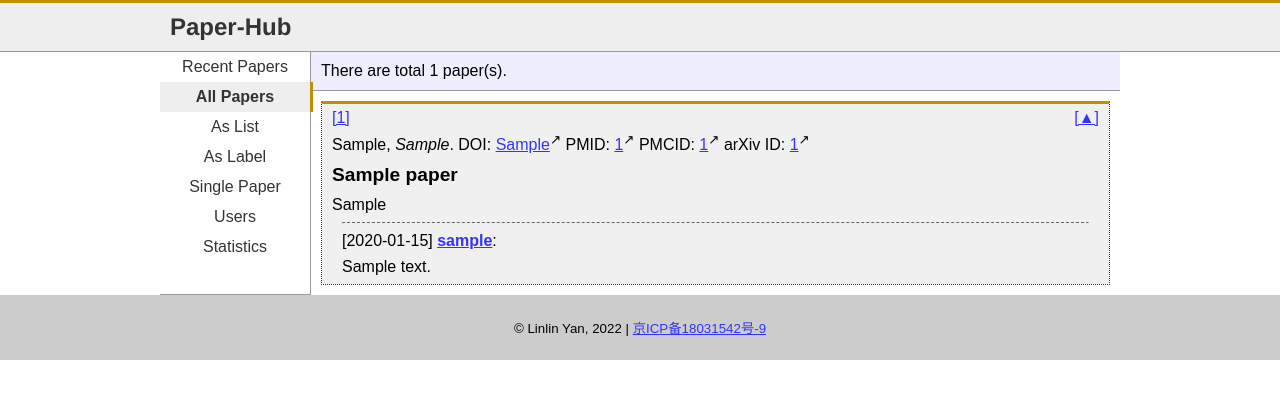
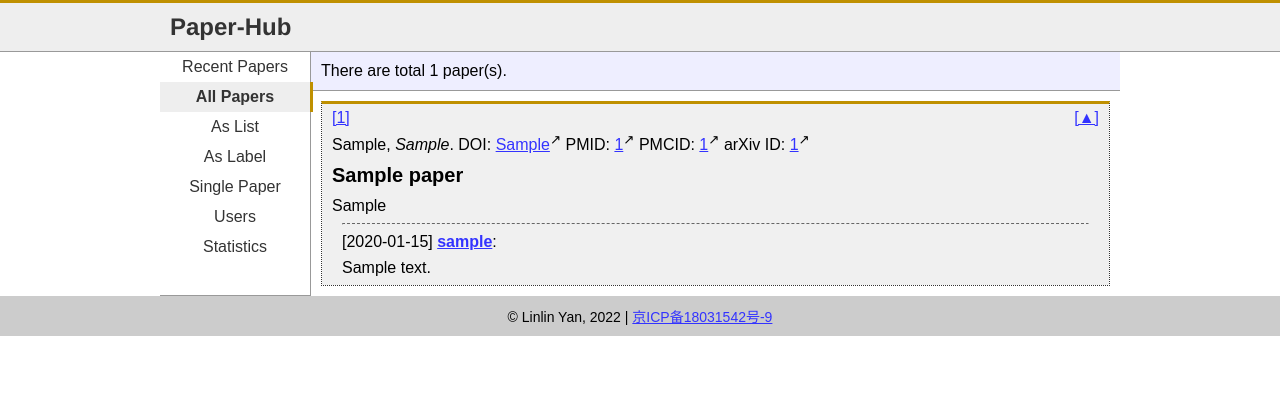
Before and after one commit to yanlinlin82/paper-hub.cn, a Django app: page /view/all in a window 1280 px wide. Shown: the top 399 px of the page. Run offline with Django 4.2, Linux system fonts and the light colour scheme; tables that the repository leaves empty hold one stand-in row (values such as "Sample post").

Commit message:
Optimize font size.

```diff
--- a/static/styles.css
+++ b/static/styles.css
@@ -1,6 +1,10 @@
-body {
+body,
+div,
+table,
+p {
     margin: 0;
     font-family: Arial, "Microsoft YaHei", Sans-Serif;
+    font-size: 16px;
 }
 
 a {
@@ -122,7 +126,7 @@
 
 .search-button {
     height: 30px;
-    font-size: 12px;
+    font-size: 16px;
     margin: auto;
     right: 0;
     flex: none;
@@ -130,7 +134,7 @@
 
 .login-button {
     height: 30px;
-    font-size: 12px;
+    font-size: 16px;
     margin: auto;
     right: 0;
     flex: none;
@@ -191,7 +195,7 @@
 
 footer p {
     text-align: center;
-    font-size: 10pt;
+    font-size: 14px;
 }
 
 .page-summary {
@@ -254,7 +258,7 @@
 .paper-item .paper-title {
     margin: 0;
     padding: 0.5em 0;
-    font-size: 1.2em;
+    font-size: 20px;
 }
 
 .paper-item .paper-abstract {
--- a/view/templates/stat.html
+++ b/view/templates/stat.html
@@ -80,7 +80,7 @@
 table.stat {
   flex: 1 1 none;
   caption-side: top;
-  font-size: 14px;
+  font-size: 16px;
   margin: 10px;
   border-bottom: 2px solid #333;
 }
@@ -88,7 +88,7 @@
   caption-side: top;
   display: table-caption;
   text-align: center;
-  font-size: 18px;
+  font-size: 20px;
   font-weight: bold;
   line-height: 36px;
   border-bottom: 2px solid #333;
```
